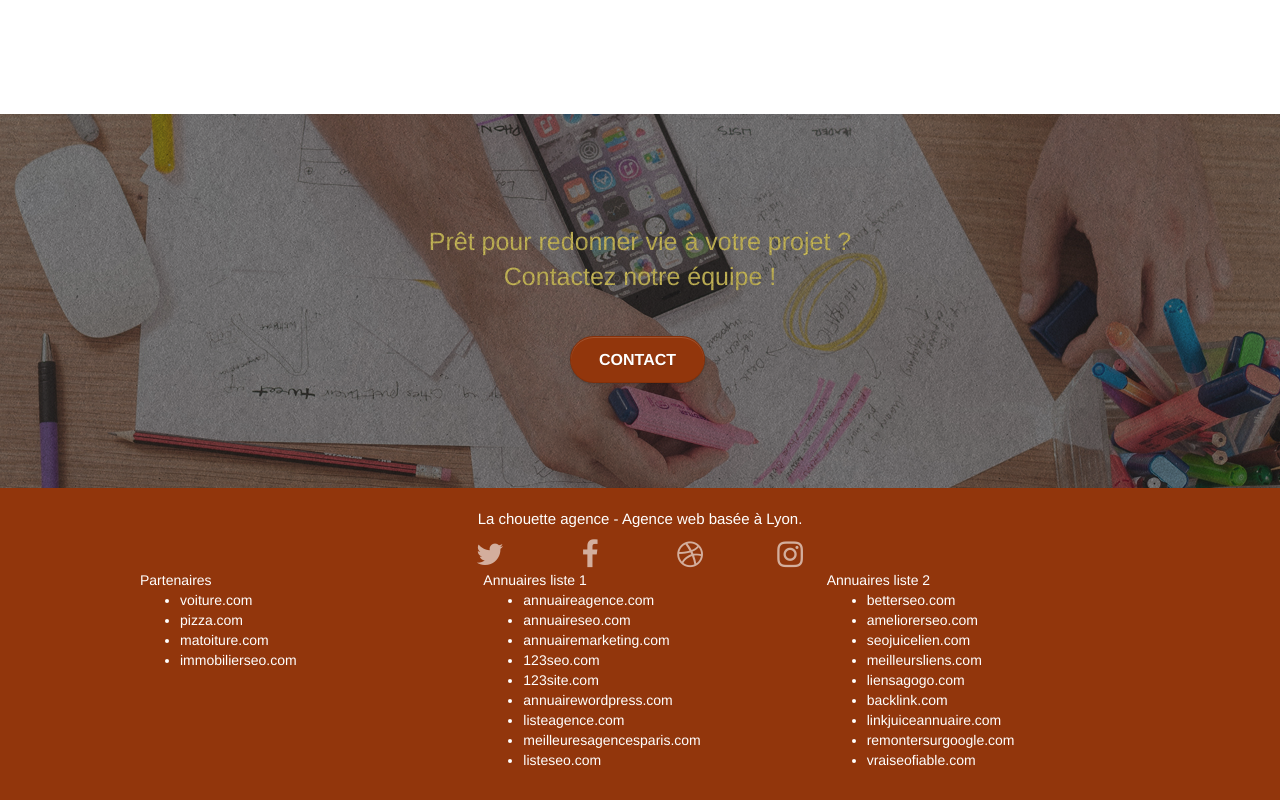
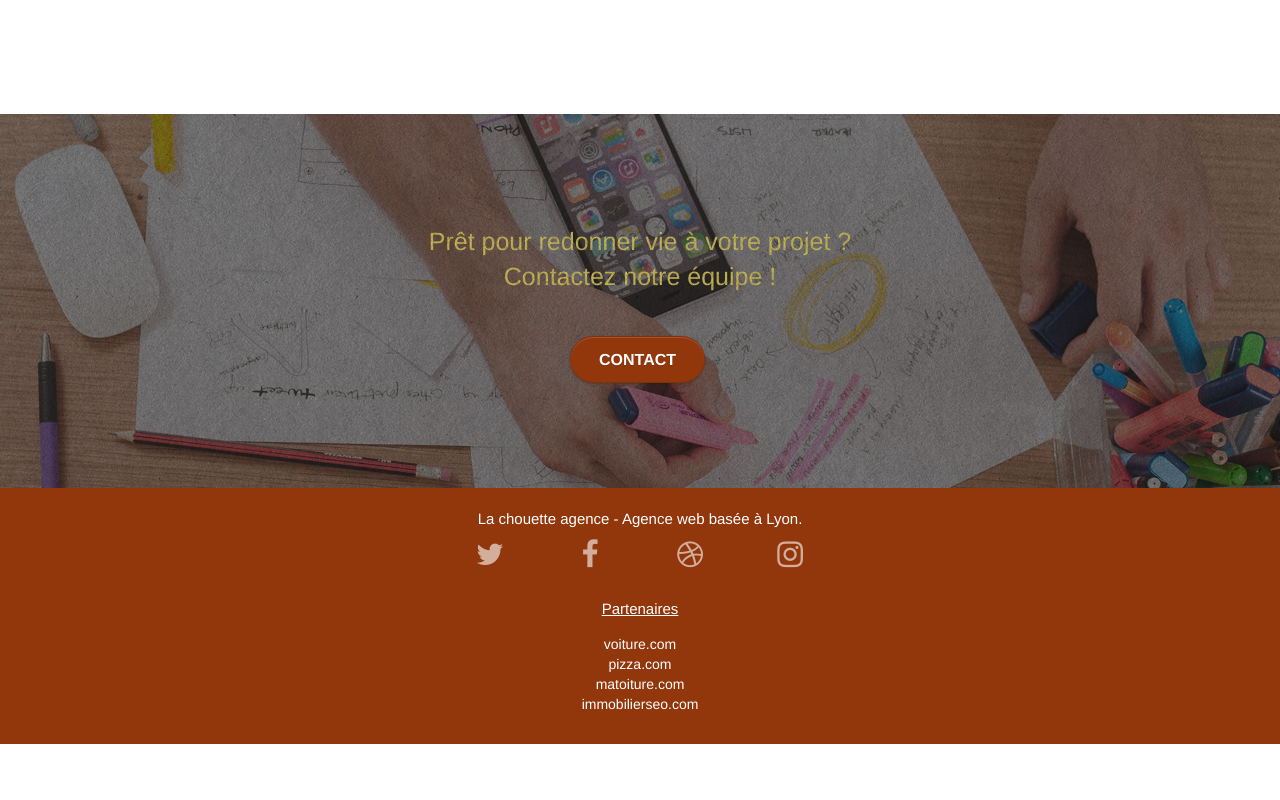
Before and after one commit to annesoflouret/projet-4, a plain HTML site: page index.html in a window 1280 px wide. Shown: the part 3107-3907 px from the top of the page. After the commit the page ends 3851 px from the top, so only its background shows below. Drawn offline with Linux system fonts and the light colour scheme.

Commit message:
update partners

```diff
--- a/index.html
+++ b/index.html
@@ -275,42 +275,16 @@
 								</div>
 							</div>
 						</div>
-						<div class="row white">
-							<div class="col-sm-4">
-								Partenaires
-									<ul>
-										<li><a href="voiture.com">voiture.com</a></li>
-										<li><a href="pizza.com">pizza.com</a></li>
-										<li><a href="matoiture.com">matoiture.com</a></li>
-										<li><a href="immobilierseo.com">immobilierseo.com</a></li>
-									</ul>
-							</div>
-							<div class="col-sm-4">
-								Annuaires liste 1
-								<ul>
-									<li><a href="annuaireagence.com">annuaireagence.com</a></li>
-									<li><a href="annuaireseo.com">annuaireseo.com</a></li>
-									<li><a href="annuairemarketing.com">annuairemarketing.com</a></li>
-									<li><a href="123seoture.com">123seo.com</a></li>
-									<li><a href="123site.com">123site.com</a></li>
-									<li><a href="annuairewordpress.com">annuairewordpress.com</a></li>
-									<li><a href="listeagence.com">listeagence.com</a></li>
-									<li><a href="meilleuresagencesparis.com">meilleuresagencesparis.com</a></li>
-									<li><a href="listeseo.com">listeseo.com</a></li>
-								</ul>
-							</div>
-							<div class="col-sm-4">
-								Annuaires liste 2
-								<ul>
-									<li><a href="betterseo.com">betterseo.com</a></li>
-									<li><a href="ameliorerseo.com">ameliorerseo.com</a></li>
-									<li><a href="seojuicelien.com">seojuicelien.com</a></li>
-									<li><a href="meilleursliens.com">meilleursliens.com</a></li>
-									<li><a href="liensagogo.com">liensagogo.com</a></li>
-									<li><a href="backlink.com">backlink.com</a></li>
-									<li><a href="linkjuiceannuaire.com">linkjuiceannuaire.com</a></li>
-									<li><a href="remontersurgoogle.com">remontersurgoogle.com</a></li>
-									<li><a href="vraiseofiable.com">vraiseofiable.com</a></li>
+						<div class="row white text-center" id="footer-partners">
+							<div class="col-sm-offset-4 col-sm-4">
+								<span id="footer-partners-title">
+									Partenaires
+								</span>
+								<ul class="list-unstyled">
+									<li><a href="voiture.com" target="_blank">voiture.com</a></li>
+									<li><a href="pizza.com" target="_blank">pizza.com</a></li>
+									<li><a href="matoiture.com" target="_blank">matoiture.com</a></li>
+									<li><a href="immobilierseo.com"target="_blank">immobilierseo.com</a></li>
 								</ul>
 							</div>
 						</div>
--- a/style.css
+++ b/style.css
@@ -35,6 +35,19 @@ a:hover {
     font-size: 15px;
     display: flex;
     justify-content: center;
+}
+
+#footer-partners{
+    margin-top: 2em;
+}
+
+#footer-partners ul{
+    margin-top: 1em;
+}
+
+#footer-partners-title{
+    font-size: 15px;
+    text-decoration: underline;
 }
 
 .bloc {
```
Also changed, not shown: contact.html (+18 -6 lines).
